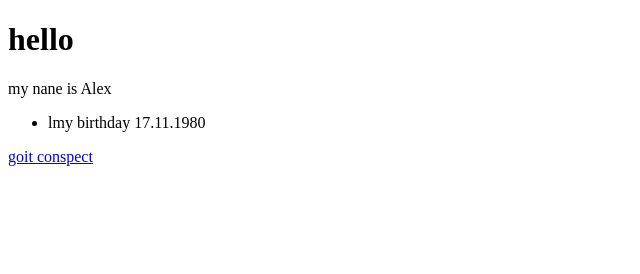
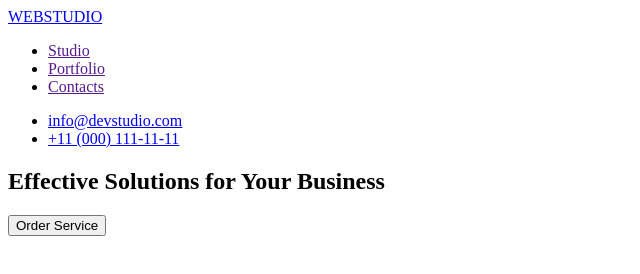
Before and after one commit to Olexander-rozmax/goit-markup-hw-01, a plain HTML site: page index.html in a window 1280 px wide. Shown: the whole page, without its empty margins (0-640 px from the left). Drawn offline with Linux system fonts and the light colour scheme.

Commit message:
204231307

```diff
--- a/index.html
+++ b/index.html
@@ -4,15 +4,44 @@
     <meta charset="UTF-8">
     <meta http-equiv="X-UA-Compatible" content="IE=edge">
     <meta name="viewport" content="width=device-width, initial-scale=1.0">
-    <title>Document</title>
+    <title>webstudio</title>
 </head>
 <body>
-<!-- пероевірка синхронизації -->
-    <h1>hello</h1>
-    <p>my nane  is Alex</p>
+    <!-- header -->
+    <header>
+    <!-- navigation -->
+        <nav>
+    <a href="devstudio.com">WEBSTUDIO</a>
     <ul>
-        <li>lmy birthday 17.11.1980</li>
+        <li>
+            <a href="">Studio</a>
+        </li>
+        <li>
+            <a href="">Portfolio</a>
+        </li>
+        <li>
+            <a href="">Contacts</a>
+        </li>
     </ul>
-    <a href="https://www.edu.goit.global/uk/learn/10961536/10156940/10156943/textbook">goit conspect</a>
+        </nav>
+    <!-- contacts info -->
+<ul>
+    <li><a href="mailto:info@devstudio.com">info@devstudio.com</a>
+    </li>
+    <li><a href="tel:+11(000)1111111">+11 (000) 111-11-11</a>
+    </li>
+</ul>
+    </header>
+    <!-- main -->
+    <main>
+        <section>
+            <h1>Effective Solutions
+            for Your Business</h1>
+            <button type="button">Order Service</button>
+        </section>
+    </main>
+<!-- footer -->
+    <footer></footer>
+
 </body>
 </html>
```
